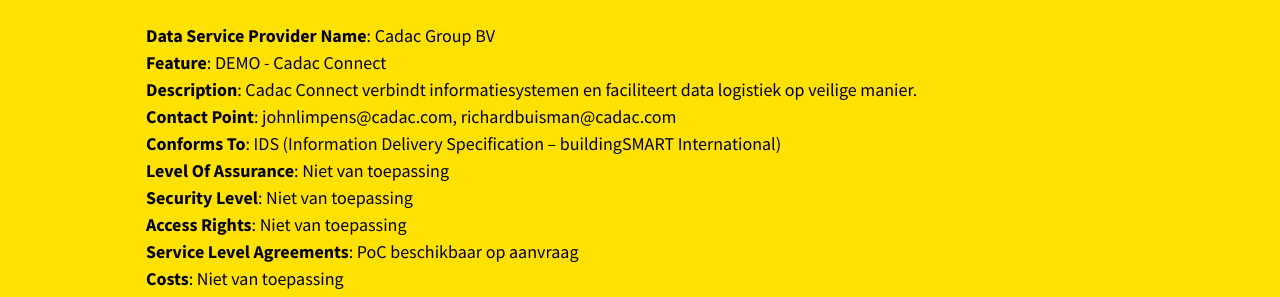
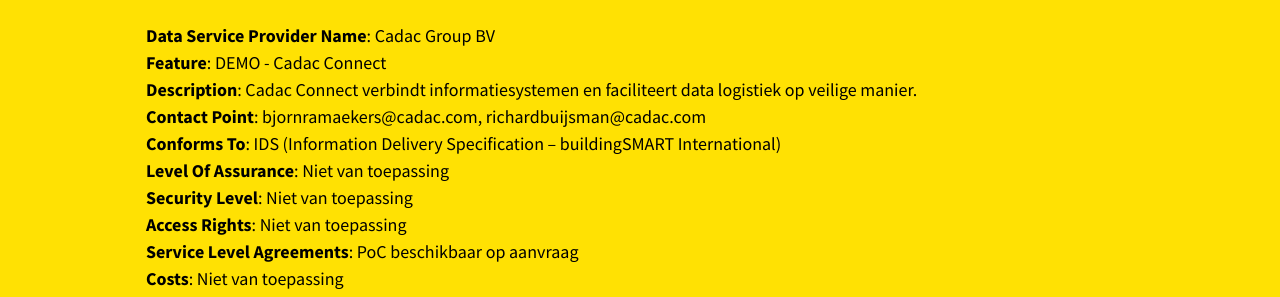
Before and after one commit to nl-digigo/digitaal-stelsel-gebouwde-omgeving-stelselcatalogus-prototype, a Jekyll site: the page built from _services/b08b50a5-b58a-4d05-96c3-58c3f4c5ca46.md, in a window 1280 px wide. Shown: the part 351-648 px from the top of the page. Built offline with Jekyll 4.4.1, drawn with Linux system fonts in a browser that asks for light colours; nearby versions of some CDN libraries.

Commit message:
Preprocessed data

```diff
--- a/_services/b08b50a5-b58a-4d05-96c3-58c3f4c5ca46.md
+++ b/_services/b08b50a5-b58a-4d05-96c3-58c3f4c5ca46.md
@@ -12,7 +12,7 @@
 <b>Data Service Provider Name</b>: Cadac Group BV
 <b>Feature</b>: DEMO - Cadac Connect
 <b>Description</b>: Cadac Connect verbindt informatiesystemen en faciliteert data logistiek op veilige manier.
-<b>Contact Point</b>: johnlimpens@cadac.com, richardbuisman@cadac.com
+<b>Contact Point</b>: bjornramaekers@cadac.com, richardbuijsman@cadac.com
 <b>Conforms To</b>: IDS (Information Delivery Specification – buildingSMART International)
 <b>Level Of Assurance</b>: Niet van toepassing
 <b>Security Level</b>: Niet van toepassing
```
